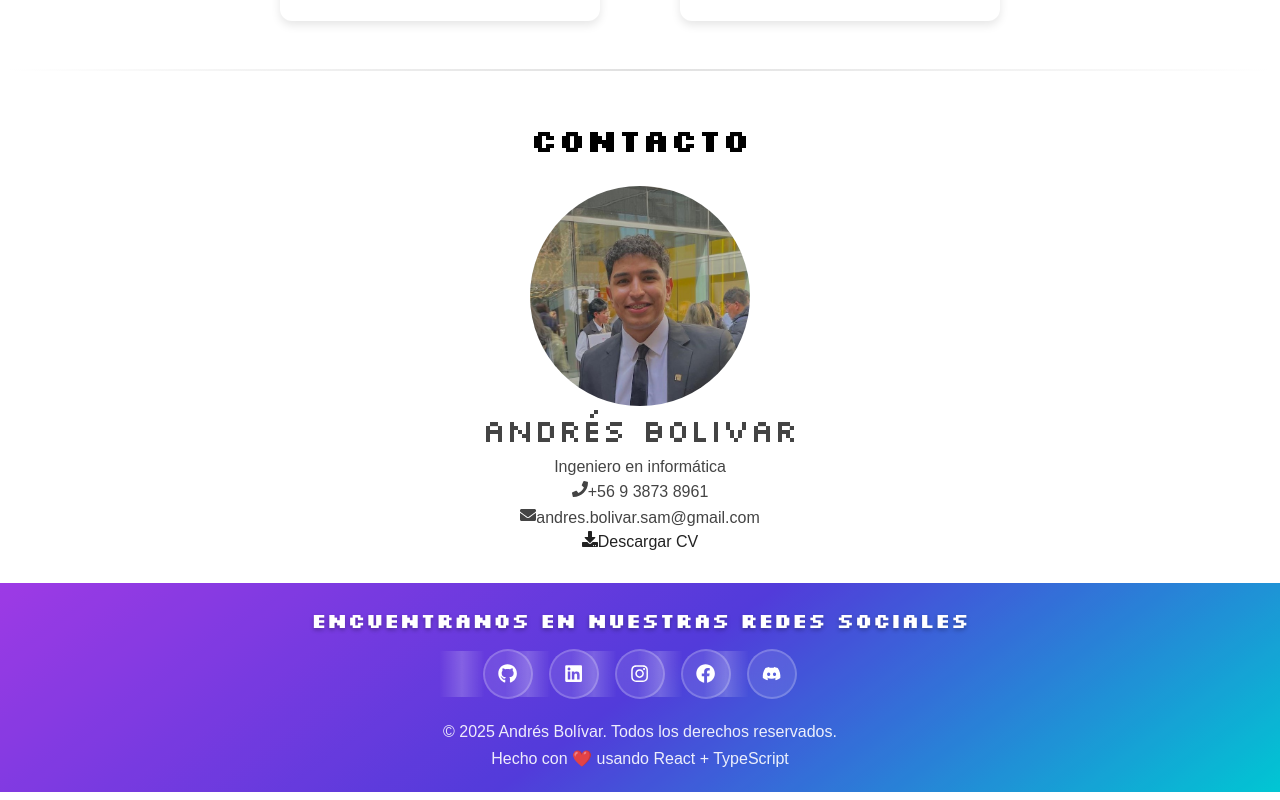
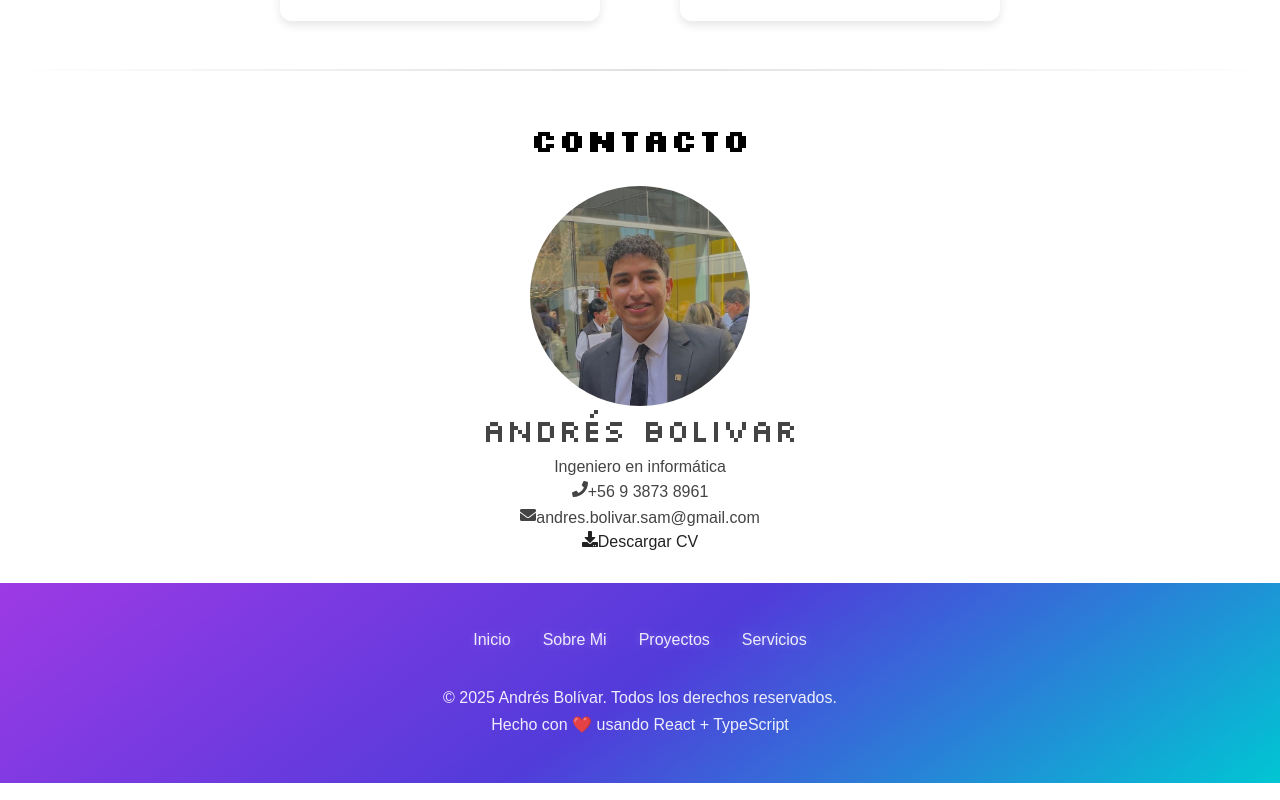
Before and after one commit to Kandriuss/portafolio, a React (Vite) app: page / in a window 1280 px wide. Shown: the part 2037-2837 px from the top of the page. Built offline with nearby package versions, Linux system fonts and the light colour scheme; a web font is replaced by a local one.

Commit message:
Navegación en el footer

```diff
--- a/src/components/Footer/Footer.module.css
+++ b/src/components/Footer/Footer.module.css
@@ -112,6 +112,55 @@
   color: #fff;
 }
 
+/* NavBar del footer */
+.footerNav {
+  margin-bottom: 1rem;
+}
+
+.footerNavLinks {
+  display: flex;
+  gap: 2rem;
+  list-style: none;
+  align-items: center;
+  justify-content: center;
+  margin: 0;
+  padding: 0;
+}
+
+.footerNavLinks a {
+  color: #ffffff;
+  text-decoration: none;
+  font-weight: 500;
+  transition: all 0.2s ease;
+  position: relative;
+  padding: 0.5rem 0;
+  text-shadow: 0 0 8px rgba(255, 255, 255, 0.3);
+  font-size: 1rem;
+  opacity: 0.9;
+}
+
+.footerNavLinks a::after {
+  content: '';
+  position: absolute;
+  bottom: 0;
+  left: 0;
+  width: 0;
+  height: 2px;
+  background-color: #ffffff;
+  transition: width 0.3s ease;
+  box-shadow: 0 0 10px rgba(255, 255, 255, 0.5);
+}
+
+.footerNavLinks a:hover::after {
+  width: 100%;
+}
+
+.footerNavLinks a:hover {
+  color: #ffffff;
+  text-shadow: 0 0 12px rgba(255, 255, 255, 0.8);
+  opacity: 1;
+}
+
 /* Responsive Design */
 @media (max-width: 768px) {
   .footer {
@@ -120,6 +169,14 @@
 
   .container {
     padding: 0 1rem;
+  }
+
+  .footerNavLinks {
+    gap: 1.5rem;
+  }
+
+  .footerNavLinks a {
+    font-size: 0.9rem;
   }
 
   .socialTitle {
@@ -146,6 +203,15 @@
 }
 
 @media (max-width: 480px) {
+  .footerNavLinks {
+    gap: 1rem;
+    flex-wrap: wrap;
+  }
+
+  .footerNavLinks a {
+    font-size: 0.8rem;
+  }
+
   .socialLinks {
     gap: 0.6rem;
   }
--- a/src/components/Footer/Footer.tsx
+++ b/src/components/Footer/Footer.tsx
@@ -1,69 +1,22 @@
 import React from 'react';
 import styles from './Footer.module.css';
-import {
-  FaGithub,
-  FaLinkedin,
-  FaInstagram,
-  FaFacebook,
-  FaDiscord
-} from 'react-icons/fa';
 import '../../styles/global.css';
-import type { SocialLink } from '../../interface/SocialLink';
+import { PATHS } from '../../libs/types';
 
 const Footer: React.FC = () => {
-
-  const socialLinks: SocialLink[] = [
-    {
-      name: 'GitHub',
-      url: 'https://github.com/tu-usuario',
-      icon: <FaGithub />
-    },
-    {
-      name: 'LinkedIn',
-      url: 'www.linkedin.com/in/andresbolviar-sam',
-      icon: <FaLinkedin />
-    },
-    {
-      name: 'Instagram',
-      url: 'https://instagram.com/tu-usuario',
-      icon: <FaInstagram />
-    },
-    {
-      name: 'Facebook',
-      url: 'https://facebook.com/tu-usuario',
-      icon: <FaFacebook />
-    },
-    {
-      name: 'Discord',
-      url: 'https://discord.gg/tu-servidor',
-      icon: <FaDiscord />
-    }
-  ];
-
-  const handleSocialClick = (url: string) => {
-    window.open(url, '_blank', 'noopener,noreferrer');
-  };
-
   return (
     <footer className={styles.footer}>
       <div className={styles.container}>
         <div className={styles.content}>
-          <div className={styles.socialSection}>
-            <h3 className={`${styles.socialTitle} title-bold`}>Encuentranos en nuestras redes sociales</h3>
-            <div className={styles.socialLinks}>
-              {socialLinks.map((link) => (
-                <button
-                  key={link.name}
-                  className={styles.socialButton}
-                  onClick={() => handleSocialClick(link.url)}
-                  aria-label={`Visitar ${link.name}`}
-                  title={link.name}
-                >
-                  {link.icon}
-                </button>
-              ))}
-            </div>
-          </div>
+          {/* NavBar del footer */}
+          <nav className={styles.footerNav}>
+            <ul className={styles.footerNavLinks}>
+              <li><a className="text" href={PATHS.HOME}>Inicio</a></li>
+              <li><a className="text" href={PATHS.ABOUT_ME}>Sobre Mi</a></li>
+              <li><a className="text" href={PATHS.PROJECTS}>Proyectos</a></li>
+              <li><a className="text" href={PATHS.SERVICES}>Servicios</a></li>
+            </ul>
+          </nav>
 
           <div className={styles.copyrightSection}>
             <p className={`${styles.copyright} text`}>
```
